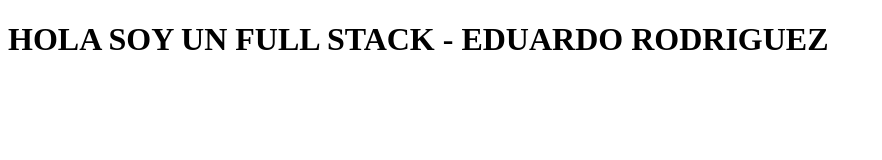
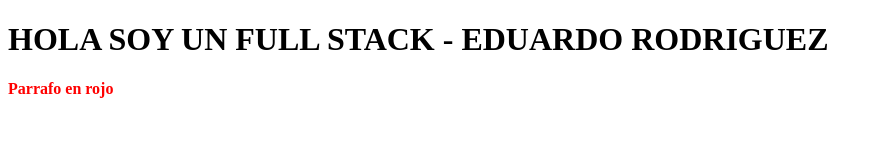
Before and after one commit to edu-rodrizcode/practica-git, a plain HTML site: page index.html in a window 1280 px wide. Shown: the whole page, without its empty margins (0-882 px from the left). Drawn offline with Linux system fonts and the light colour scheme.

```diff
--- a/index.html
+++ b/index.html
@@ -7,5 +7,6 @@
 </head>
 <body>
     <h1>HOLA SOY UN FULL STACK - EDUARDO RODRIGUEZ</h1>
+    <p style="color: red; font-weight: bold;">Parrafo en rojo</p>
 </body>
 </html>
```
